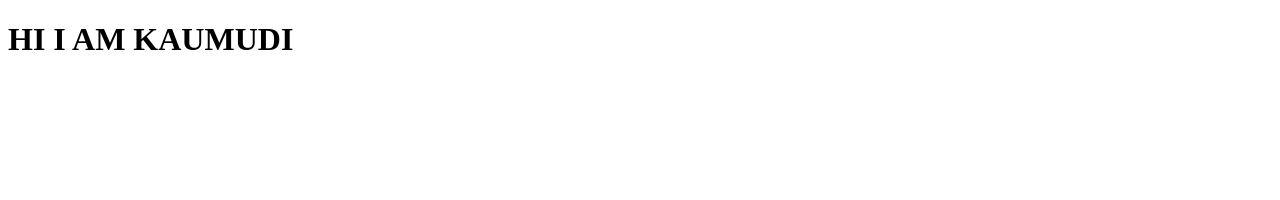
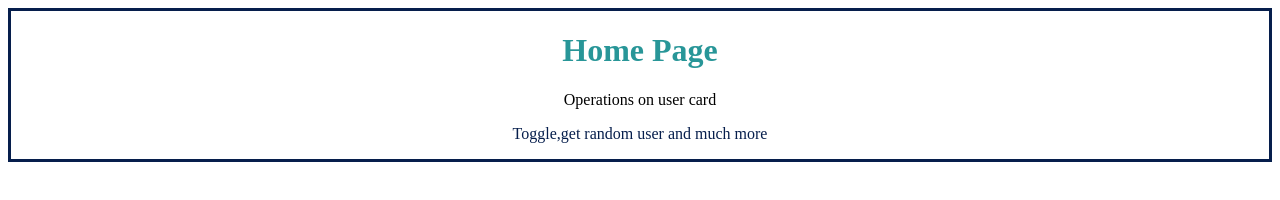
Before and after one commit to kaumudicodes/AutoSuggestion, a website: page frontend/index.html in a window 1280 px wide. Drawn offline with Linux system fonts and the light colour scheme.

Commit message:
addcommit

```diff
--- a/frontend/index.css
+++ b/frontend/index.css
@@ -1,3 +1,24 @@
-h1{
-    colour : rgb(236, 24, 20);
+h1 {
+    color: rgb(40, 150, 152);
 }
+/*#home-card{
+    background-color: rgb(47, 227, 244);
+}*/
+#home-card{
+    text-align: center;
+    /*border: 3px;
+    border-color:blue;
+    border-style: solid;*/
+
+    border: 3px solid rgb(6, 30, 76);
+}
+#home-card
+{
+    #p2 {
+        color: rgb(6, 30, 76);
+    }
+}
+#home-card:hover {
+    background-color: rgb(47, 227, 244);
+    color: rgb(255, 255, 255);
+}
--- a/frontend/index.html
+++ b/frontend/index.html
@@ -3,11 +3,15 @@
 <head>
     <meta charset="UTF-8">
     <meta name="viewport" content="width=device-width, initial-scale=1.0">
+    <title>Document</title>
     <link rel="stylesheet" href="index.css">
-    <title>Document</title>
 </head>
 <body>
-    <h1> HI I AM KAUMUDI<h1>
-        <script src="index.js"></script>
+    <div id="home-card">
+    <h1>Home Page</h1>
+    <p id="p1">Operations on user card</p>
+    <p id="p2">Toggle,get random user and much more</p>
+    </div>
+    <script src="index.js"></script>
 </body>
 </html>
```
